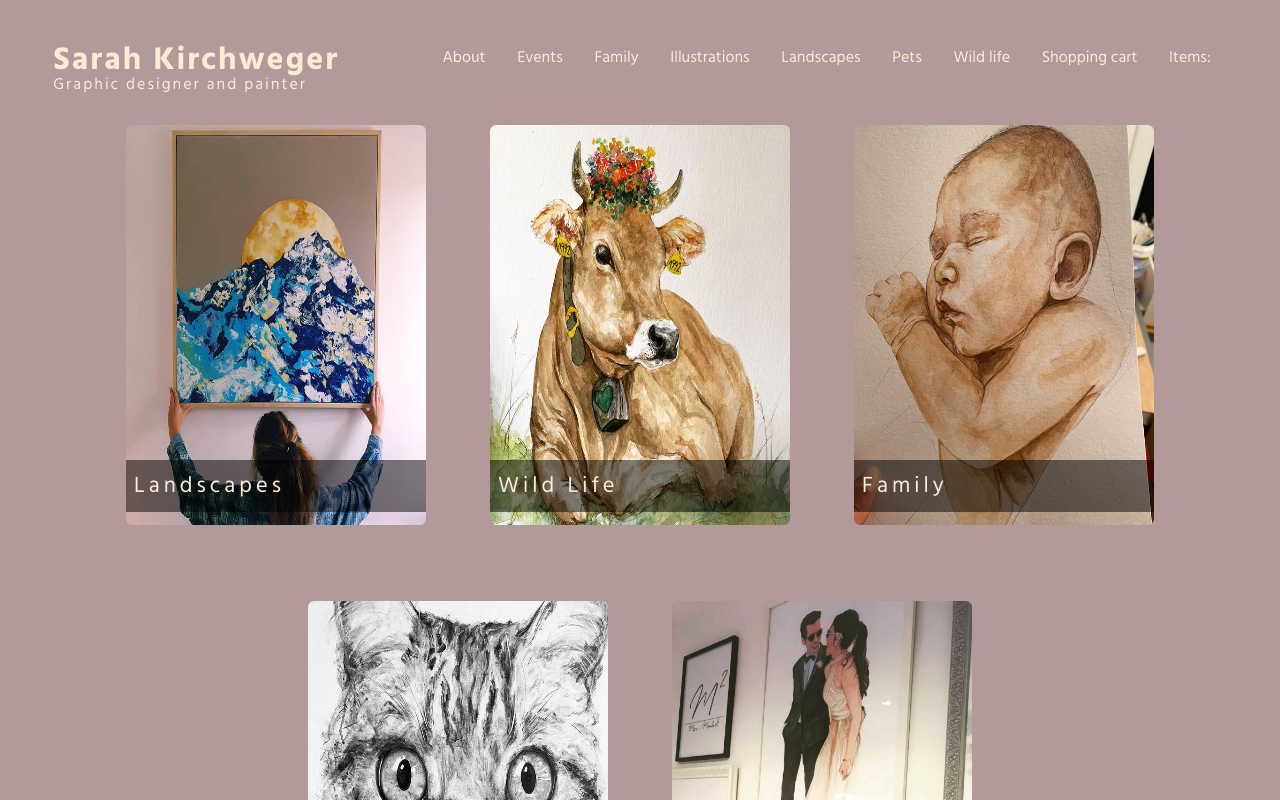
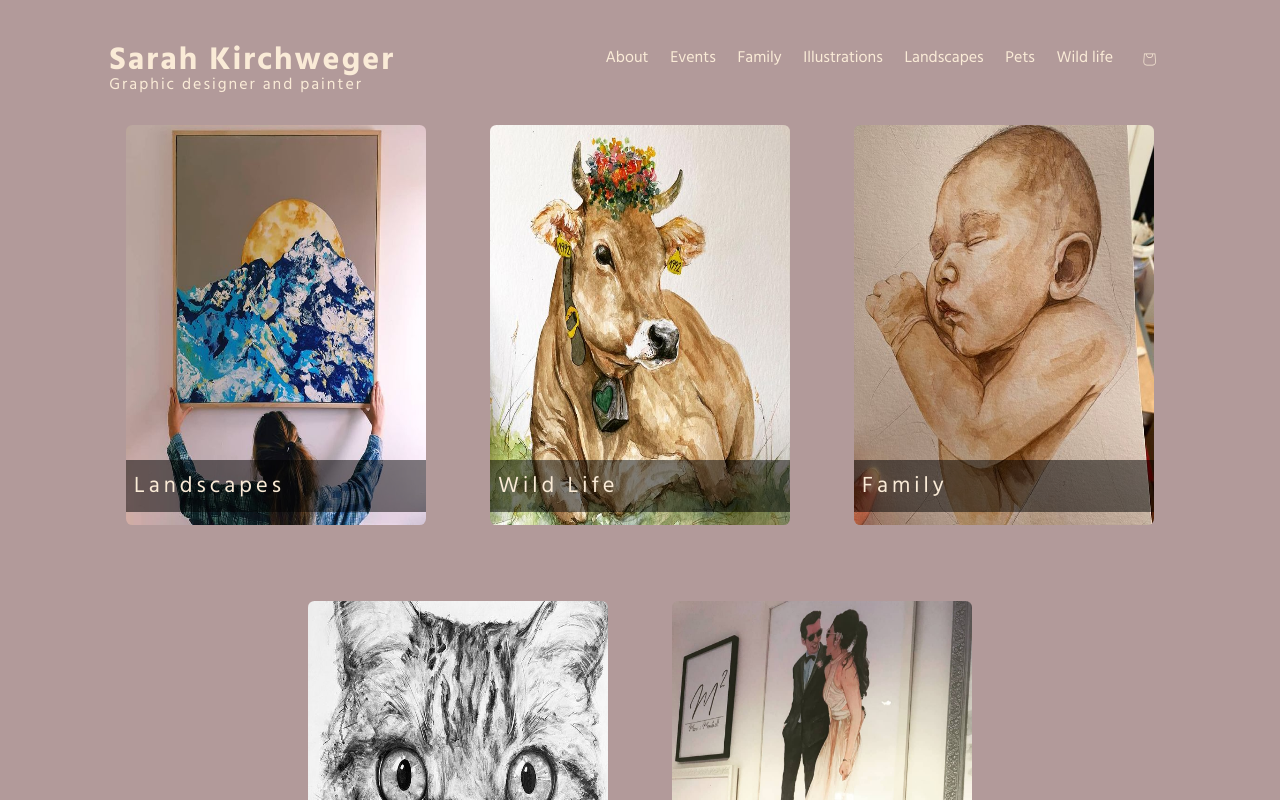
Before and after one commit to Gilsabo/nejxt.js-ecommerce-store, a Next.js app: page / in a window 1280 px wide. Shown: the top 800 px of the page. Built offline with nearby package versions, Linux system fonts and the light colour scheme; no server answers.

Commit message:
Play around with svg to align it

```diff
--- a/app/layout.js
+++ b/app/layout.js
@@ -39,11 +39,25 @@ export default function RootLayout({ children }) {
             <Link href="/landscapes">Landscapes</Link>
             <Link href="/pets">Pets</Link>
             <Link href="/wildLife">Wild life</Link>
-            <Link href="/cart">Shopping cart</Link>
+            {/* <Link href="/cart">Shopping cart</Link> */}
             <header data-test-id="cart-link">
-              <Link data-test-id="cart-link" href="/cart">
-                Items:
-                {numberOfItems ?? (
+              <Link
+                className={styles.backpackCart}
+                data-test-id="cart-link"
+                href="/cart"
+              >
+                <svg
+                  xmlns="http://www.w3.org/2000/svg"
+                  viewBox="0 0 35 35"
+                  fill="none"
+                >
+                  <path
+                    d="m15.75 11.8h-3.16l-.77 11.6a5 5 0 0 0 4.99 5.34h7.38a5 5 0 0 0 4.99-5.33l-.78-11.61zm0 1h-2.22l-.71 10.67a4 4 0 0 0 3.99 4.27h7.38a4 4 0 0 0 4-4.27l-.72-10.67h-2.22v.63a4.75 4.75 0 1 1 -9.5 0zm8.5 0h-7.5v.63a3.75 3.75 0 1 0 7.5 0z"
+                    fill="currentColor"
+                    fillRule="evenodd"
+                  />
+                </svg>
+                {numberOfItems > 0 && (
                   <span data-test-id="cart-count">{numberOfItems}</span>
                 )}
               </Link>
--- a/app/layout.module.css
+++ b/app/layout.module.css
@@ -20,7 +20,7 @@
   display: flex;
   margin-left: 0.4rem;
   justify-content: space-around;
-  width: 50rem;
+  width: 36rem;
 }
 
 .navigationLinks > a {
@@ -39,3 +39,18 @@
 .navigationLinks > header > a:hover {
   color: white;
 }
+
+.backpackCart > svg {
+  width: 25px;
+  height: 25px;
+}
+
+.backpackCart > span {
+  position: absolute;
+  top: 5.4%; /* Adjust the positioning of the number */
+  right: 10%; /* Adjust the positioning of the number */
+  font-size: 0.8rem;
+  color: white; /* Optional: Set text color of the number */
+  border-radius: 50%; /* Optional: Add border-radius for a circular shape */
+  padding: 5px 8px; /* Optional: Add padding for better visibility */
+}
```
